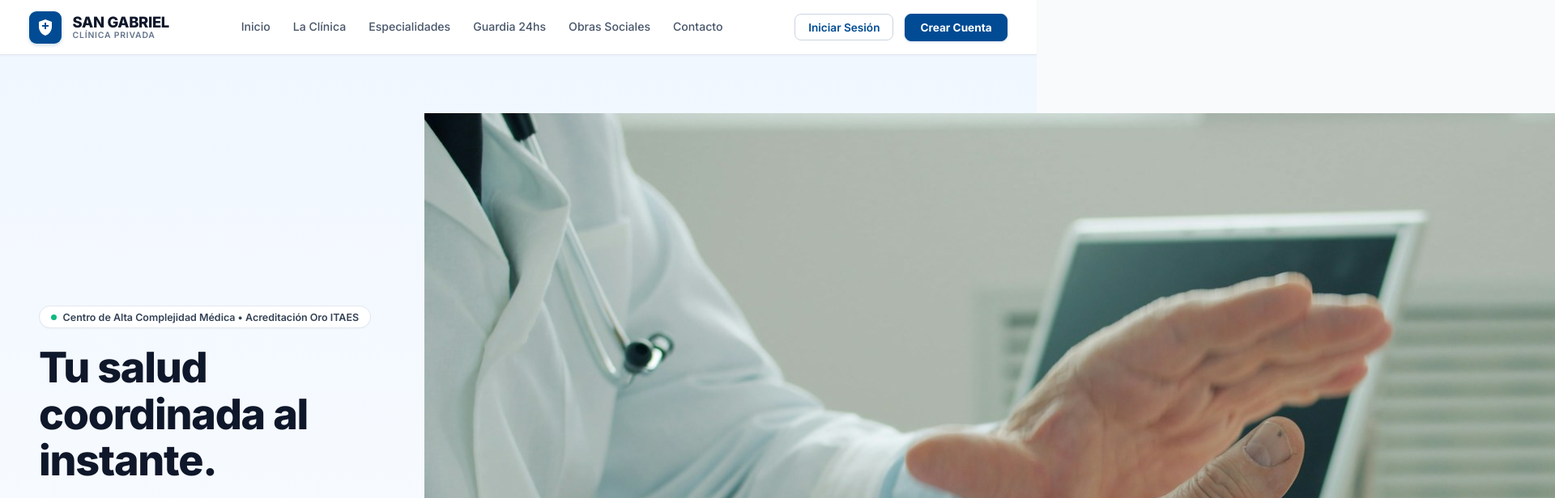
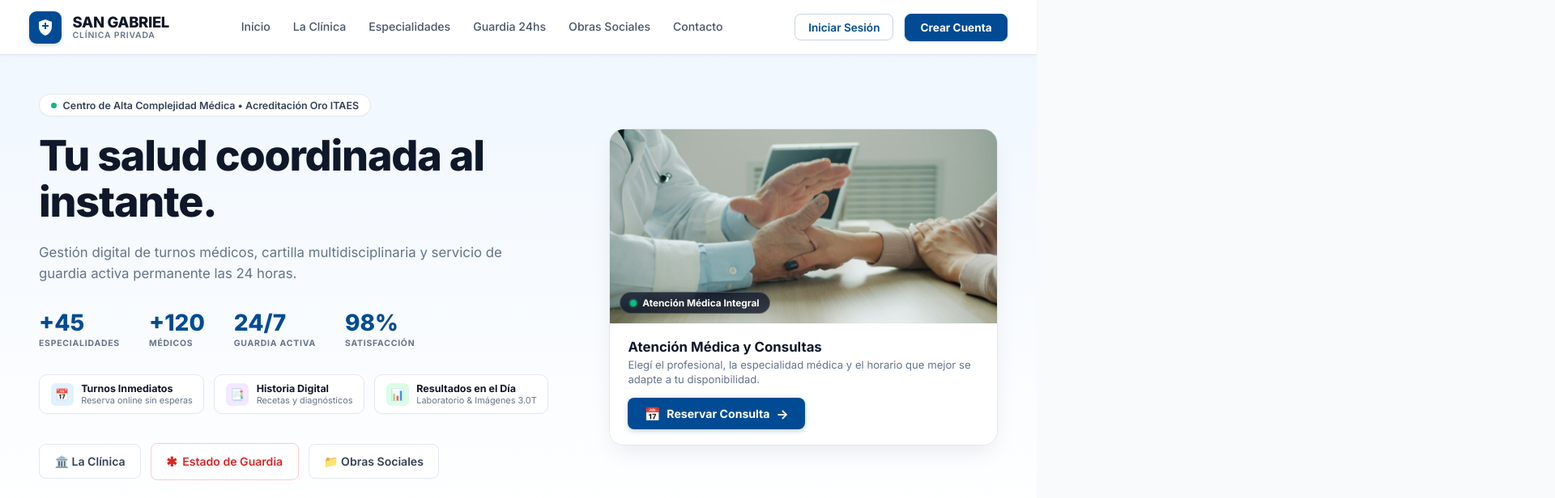
Before and after one commit to joaquinnavarrete-dev/Practicas-Profesionales, an Angular app in the folder frontend/: page / in a window 1280 px wide. Shown: the top 616 px of the page at 81% size, 1920 px wide, since content can reach past the window. Built offline with nearby package versions, Linux system fonts and the light colour scheme.

Commit message:
Nuevas reglas de estilo agregadas para la vista principal

```diff
--- a/frontend/src/app/paginas/inicio/inicio.css
+++ b/frontend/src/app/paginas/inicio/inicio.css
@@ -9,7 +9,7 @@
   justify-content: space-between;
   align-items: center;
   gap: 3rem;
-  padding: 4.5rem 3rem 4rem;
+  padding: 3rem 3rem 4rem;
   background: linear-gradient(180deg, #f0f7ff 0%, #ffffff 100%);
   max-width: 1320px;
   margin: 0 auto;
@@ -191,193 +191,132 @@
   cursor: pointer;
 }
 
-.hero-card-wrapper {
-  flex: 0.95;
-  max-width: 440px;
+.hero-banner-wrapper {
+  flex: 1;
+  max-width: 480px;
+  width: 100%;
 }
 
-.login-card {
+.hero-banner-card {
   background-color: #ffffff;
   border: 1px solid #e2e8f0;
-  border-radius: 16px;
-  padding: 1.5rem 1.75rem;
-  box-shadow: 0 10px 25px -5px rgba(15, 23, 42, 0.08);
+  border-radius: 18px;
+  overflow: hidden;
+  box-shadow: 0 12px 30px -8px rgba(15, 23, 42, 0.1);
+  transition: transform 0.2s ease, box-shadow 0.2s ease;
+  display: flex;
+  flex-direction: column;
 }
 
-.card-tabs {
-  display: flex;
-  background-color: #f1f5f9;
-  padding: 3px;
-  border-radius: 8px;
-  margin-bottom: 1.25rem;
+.hero-banner-card:hover {
+  transform: translateY(-2px);
+  box-shadow: 0 16px 36px -8px rgba(0, 75, 147, 0.15);
 }
 
-.tab-btn {
-  flex: 1;
-  padding: 0.5rem 0;
-  border: none;
-  background: transparent;
-  font-size: 0.82rem;
-  font-weight: 600;
-  color: #64748b;
-  border-radius: 6px;
-  cursor: pointer;
+.hero-banner-image-container {
+  position: relative;
+  width: 100%;
+  height: 240px;
+  overflow: hidden;
+  background-color: #002b55;
 }
 
-.tab-btn.active {
-  background-color: #ffffff;
-  color: #0f172a;
-  box-shadow: 0 1px 3px rgba(0, 0, 0, 0.06);
+.hero-banner-img {
+  width: 100%;
+  height: 100%;
+  object-fit: cover;
+  display: block;
+  transition: transform 0.4s ease;
 }
 
-.role-selector {
-  display: flex;
-  gap: 0.5rem;
-  margin-bottom: 1.25rem;
+.hero-banner-card:hover .hero-banner-img {
+  transform: scale(1.03);
 }
 
-.role-chip {
-  flex: 1;
-  padding: 0.45rem 0;
-  background-color: #ffffff;
-  border: 1px solid #e2e8f0;
-  border-radius: 6px;
-  font-size: 0.78rem;
-  font-weight: 500;
-  color: #475569;
-  cursor: pointer;
+.hero-banner-badge {
+  position: absolute;
+  bottom: 12px;
+  left: 12px;
+  background: rgba(15, 23, 42, 0.78);
+  backdrop-filter: blur(6px);
+  color: #ffffff;
+  font-size: 0.74rem;
+  font-weight: 700;
+  padding: 0.35rem 0.75rem;
+  border-radius: 20px;
+  display: flex;
+  align-items: center;
+  gap: 0.45rem;
+  border: 1px solid rgba(255, 255, 255, 0.2);
 }
 
-.role-chip.active {
-  background-color: #f8fafc;
-  border-color: #cbd5e1;
-  color: #004b93;
-  font-weight: 700;
+.badge-pulse {
+  width: 8px;
+  height: 8px;
+  border-radius: 50%;
+  background-color: #10b981;
+  box-shadow: 0 0 0 2px rgba(16, 185, 129, 0.3);
 }
 
-.login-form .form-group {
-  margin-bottom: 1rem;
-}
-
-.login-form label {
-  display: block;
-  font-size: 0.68rem;
-  font-weight: 700;
-  letter-spacing: 0.6px;
-  color: #475569;
-  margin-bottom: 0.35rem;
-}
-
-.label-row {
+.hero-action-box {
+  padding: 1.15rem 1.4rem;
   display: flex;
-  justify-content: space-between;
-  align-items: center;
-}
-
-.forgot-link {
-  font-size: 0.72rem;
-  color: #004b93;
-  text-decoration: none;
-  font-weight: 600;
-}
-
-.input-icon-wrap {
-  display: flex;
-  align-items: center;
-  border: 1px solid #cbd5e1;
-  border-radius: 8px;
-  padding: 0 0.75rem;
+  flex-direction: column;
+  gap: 0.85rem;
   background-color: #ffffff;
 }
 
-.input-icon-wrap input {
-  flex: 1;
-  border: none;
-  outline: none;
-  padding: 0.65rem 0.5rem;
-  font-size: 0.88rem;
+.hero-action-title {
+  font-size: 1.05rem;
+  font-weight: 700;
   color: #0f172a;
+  margin: 0 0 0.2rem;
 }
 
-.toggle-pwd {
-  background: none;
-  border: none;
-  cursor: pointer;
-  font-size: 0.9rem;
-  color: #94a3b8;
+.hero-action-subtitle {
+  font-size: 0.82rem;
+  color: #64748b;
+  line-height: 1.4;
+  margin: 0;
 }
 
-.form-footer-check {
-  display: flex;
-  justify-content: space-between;
+.btn-reservar-principal {
+  display: inline-flex;
   align-items: center;
-  font-size: 0.75rem;
-  color: #64748b;
-  margin: 1rem 0 1.25rem;
+  justify-content: center;
+  gap: 0.5rem;
+  padding: 0.6rem 1.25rem;
+  background-color: #004b93;
+  color: #ffffff !important;
+  border-radius: 8px;
+  font-size: 0.88rem;
+  font-weight: 700;
+  text-decoration: none !important;
+  box-shadow: 0 2px 6px rgba(0, 75, 147, 0.25);
+  transition: all 0.2s ease;
+  cursor: pointer;
+  align-self: flex-start;
 }
 
-.check-container {
-  display: flex;
-  align-items: center;
-  gap: 0.4rem;
-  cursor: pointer;
+.btn-reservar-principal:hover {
+  background-color: #00366a;
+  box-shadow: 0 4px 10px rgba(0, 75, 147, 0.35);
+  transform: translateY(-1px);
+  color: #ffffff !important;
 }
 
-.tls-security {
-  font-size: 0.72rem;
-  color: #475569;
+.btn-icon {
+  font-size: 1rem;
 }
 
-.btn-submit-portal {
-  width: 100%;
-  padding: 0.75rem;
-  background-color: #004b93;
-  color: #ffffff;
-  border: none;
-  border-radius: 8px;
+.btn-arrow {
+  font-size: 1rem;
   font-weight: 700;
-  font-size: 0.9rem;
-  cursor: pointer;
-  transition: background-color 0.2s;
+  transition: transform 0.2s ease;
 }
 
-.btn-submit-portal:hover {
-  background-color: #00366a;
-}
-
-.quick-turno-box {
-  display: flex;
-  align-items: center;
-  justify-content: space-between;
-  background-color: #f8fafc;
-  border: 1px solid #e2e8f0;
-  padding: 0.65rem 0.85rem;
-  border-radius: 8px;
-  margin-top: 1rem;
-}
-
-.quick-text {
-  display: flex;
-  align-items: center;
-  gap: 0.4rem;
-  font-size: 0.78rem;
-  font-weight: 500;
-  color: #334155;
-}
-
-.bolt-icon {
-  color: #0284c7;
-}
-
-.btn-pedir {
-  padding: 0.35rem 0.9rem;
-  border: 1px solid #cbd5e1;
-  background-color: #ffffff;
-  border-radius: 6px;
-  font-size: 0.75rem;
-  font-weight: 700;
-  color: #0f172a;
-  cursor: pointer;
+.btn-reservar-principal:hover .btn-arrow {
+  transform: translateX(3px);
 }
 
 .prepagas-bar {
@@ -1130,6 +1069,11 @@
     flex-direction: column;
   }
 
+  .hero-banner-wrapper {
+    max-width: 100%;
+    width: 100%;
+  }
+
   .cards-grid,
   .instalaciones-grid {
     grid-template-columns: repeat(2, 1fr);
```
